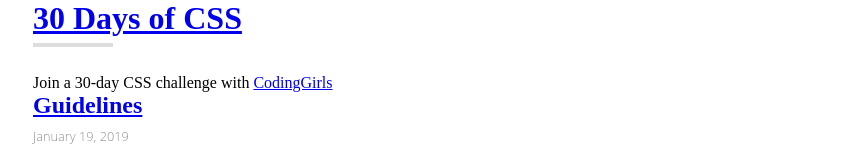
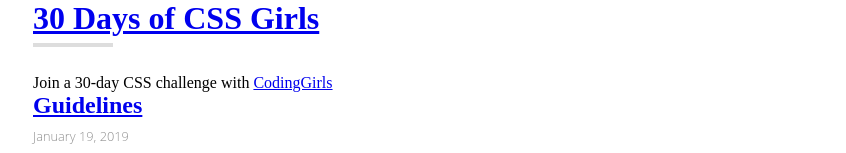
Before and after one commit to CodingGirlsSG/30-days-of-css, a Gatsby site in the folder site/: page / in a window 1280 px wide. Shown: the top 153 px of the page, without its empty margins (207-1053 px from the left). Built offline with nearby package versions, Linux system fonts and the light colour scheme; Gatsby itself is replaced by a stand-in of ours.

Commit message:
Update site meta

```diff
--- a/site/gatsby-config.js
+++ b/site/gatsby-config.js
@@ -1,9 +1,9 @@
 module.exports = {
   siteMetadata: {
-    title: `30 Days of CSS`,
+    title: `30 Days of CSS Girls`,
     author: `CodingGirlsSG`,
     description: `Css with CodingGirls :)`,
-    siteUrl: `https://gatsby-starter-blog-demo.netlify.com/`,
+    siteUrl: `http://css.codinggirls.sg/`,
     social: {
       twitter: `CodingGirls_SG`,
     },
--- a/site/src/pages/index.js
+++ b/site/src/pages/index.js
@@ -16,7 +16,7 @@ class BlogIndex extends React.Component {
       <Layout location={this.props.location} title={siteTitle}>
         <SEO
           title="All posts"
-          keywords={[`blog`, `gatsby`, `javascript`, `react`]}
+          keywords={[`css`, `coding girls`, `learning`, `coding`]}
         />
         <Intro />
         {posts.map(({ node }) => {
```
